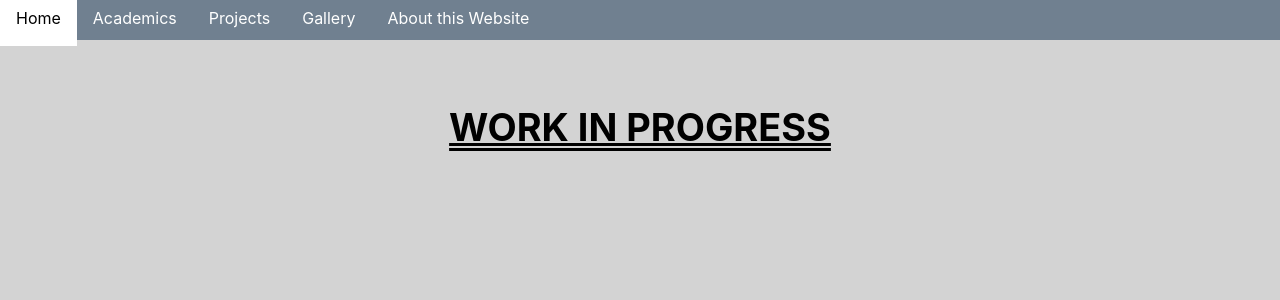
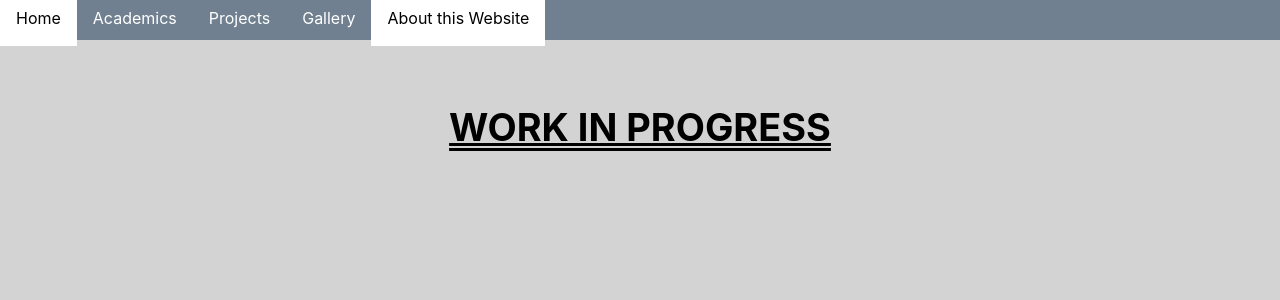
Before and after one commit to MAng0-1/application-app, a React (Create React App) app: page /about in a window 1280 px wide. Shown: the top 300 px of the page. Built offline with nearby package versions, Linux system fonts and the light colour scheme.

Commit message:
Topnav now properly shows which page is selected on reload

```diff
--- a/src/Components/MinorComponents/TopNavComponent.tsx
+++ b/src/Components/MinorComponents/TopNavComponent.tsx
@@ -1,10 +1,31 @@
 import React, { FC, useState } from 'react';
+import { useLocation } from 'react-router-dom';
 import { TopNavStyles as Styles } from './Minor.resources';
 
 type Props = {};
 
+function mapLocation(pathname: string): number {
+  switch (pathname) {
+    case '/academics':
+      return 2;
+
+    case '/projects':
+      return 3;
+
+    case '/gallery':
+      return 4;
+
+    case '/about':
+      return 5;
+
+    default:
+      return 1;
+  }
+}
+
 const TopNavComponent: FC<Props> = () => {
-  const [page, setPage] = useState(1);
+  const location = useLocation();
+  const [page, setPage] = useState(mapLocation(location.pathname));
   return (
     <Styles.TopNavContainer selectedPage={page}>
       <Styles.NavButton onClick={() => setPage(1)} to='/'>
```
